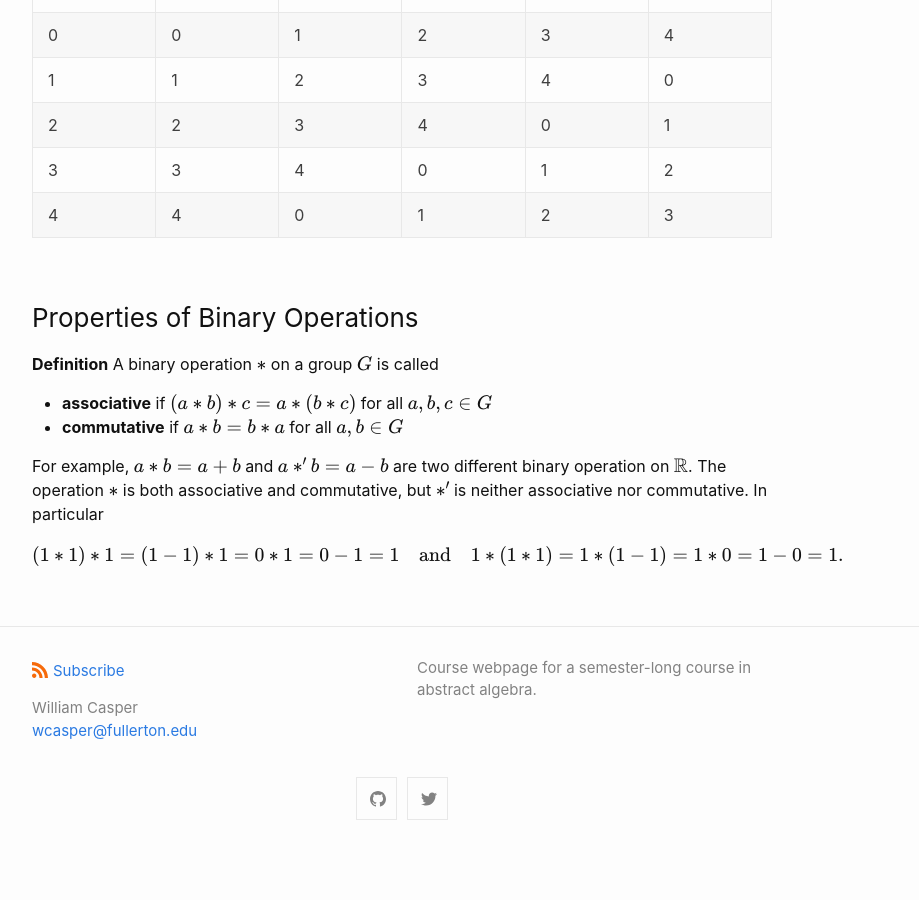
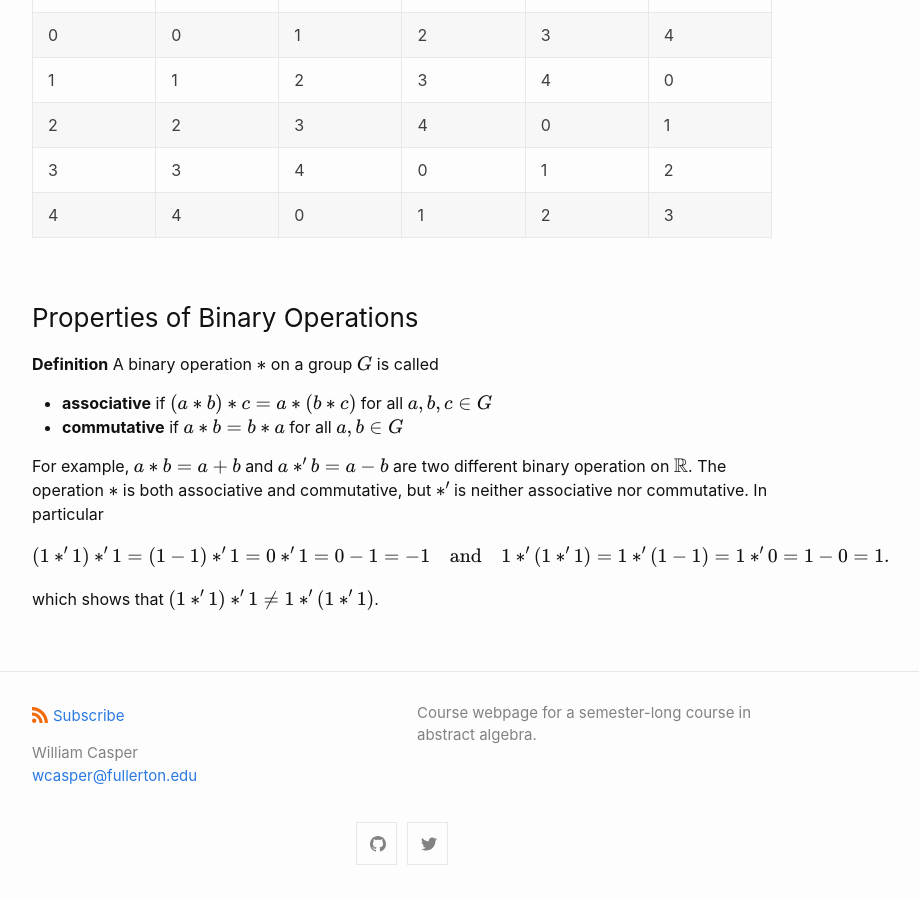
Before and after one commit to wcasper/math407spring2021, a Jekyll site: the page built from _posts/2021-01-28-part-2-binary-operations.md, in a window 1280 px wide and 900 px high, scrolled down 1208 px. Shown: the whole window, without its empty margins (238-1157 px from the left). Built offline with Jekyll 4.4.1, drawn with Linux system fonts in a browser that asks for light colours; before the commit the page ends 2063 px from its top, so only the background shows below that.

Commit message:
fixed typo in non-associative example

```diff
--- a/_posts/2021-01-28-part-2-binary-operations.md
+++ b/_posts/2021-01-28-part-2-binary-operations.md
@@ -41,4 +41,6 @@ For example, if $$G = \{0,1,2,3,4\}$$ with binary operator $$a*b = a+_5b$$ then
 
 For example, $$a*b=a+b$$ and $$a*'b = a-b$$ are two different binary operation on $$\mathbb R$$.  The operation $$*$$ is both associative and commutative, but $$*'$$ is neither associative nor commutative.  In particular
 
-$$(1*1)*1 = (1-1)*1 = 0*1 = 0-1 = 1\quad\text{and}\quad 1*(1*1) = 1*(1-1) = 1*0 = 1-0 = 1.$$
+$$(1*'1)*'1 = (1-1)*'1 = 0*'1 = 0-1 = -1\quad\text{and}\quad 1*'(1*'1) = 1*'(1-1) = 1*'0 = 1-0 = 1.$$
+
+which shows that $$(1*'1)*'1 \neq 1*'(1*'1)$$.
```
